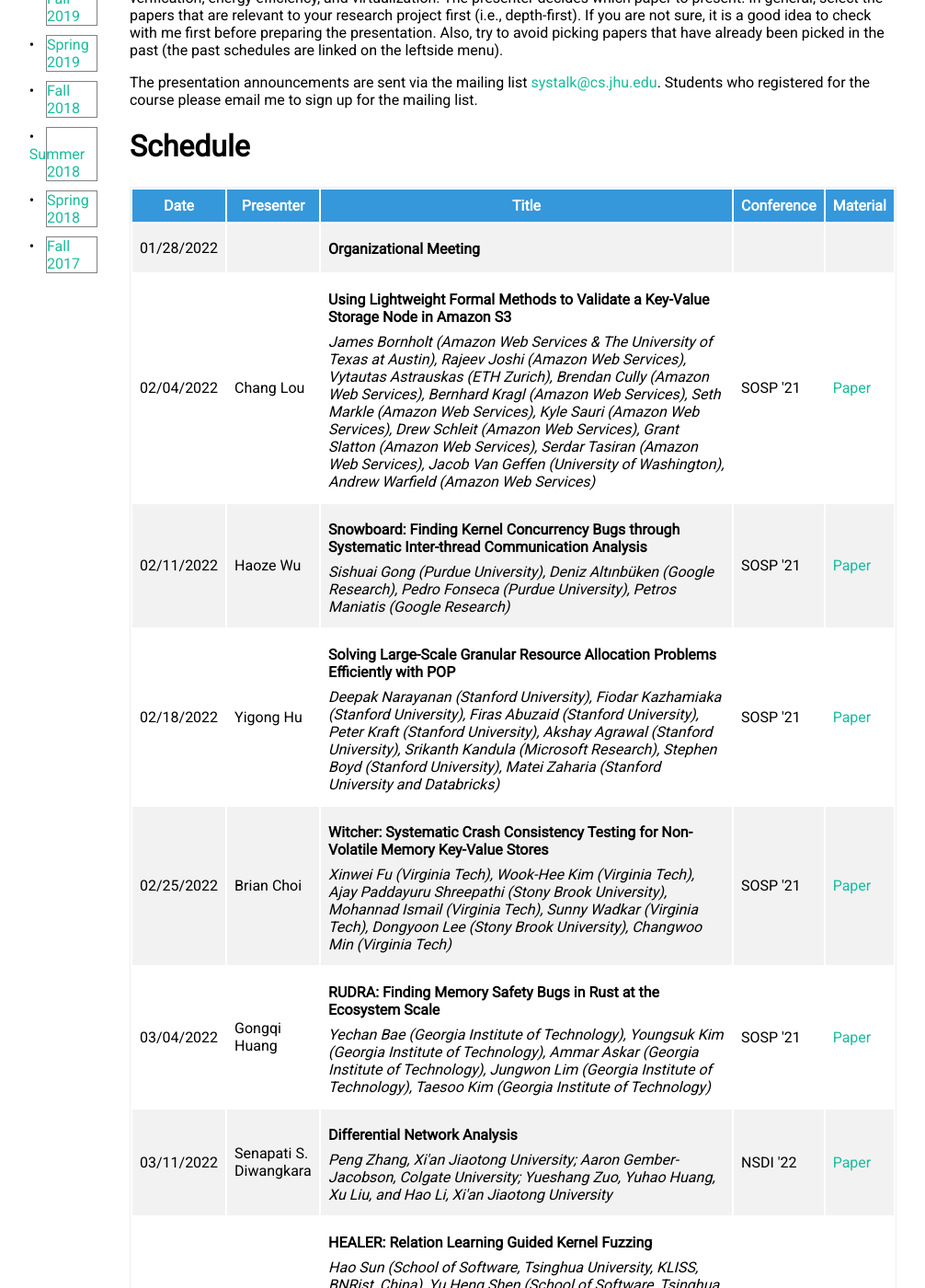
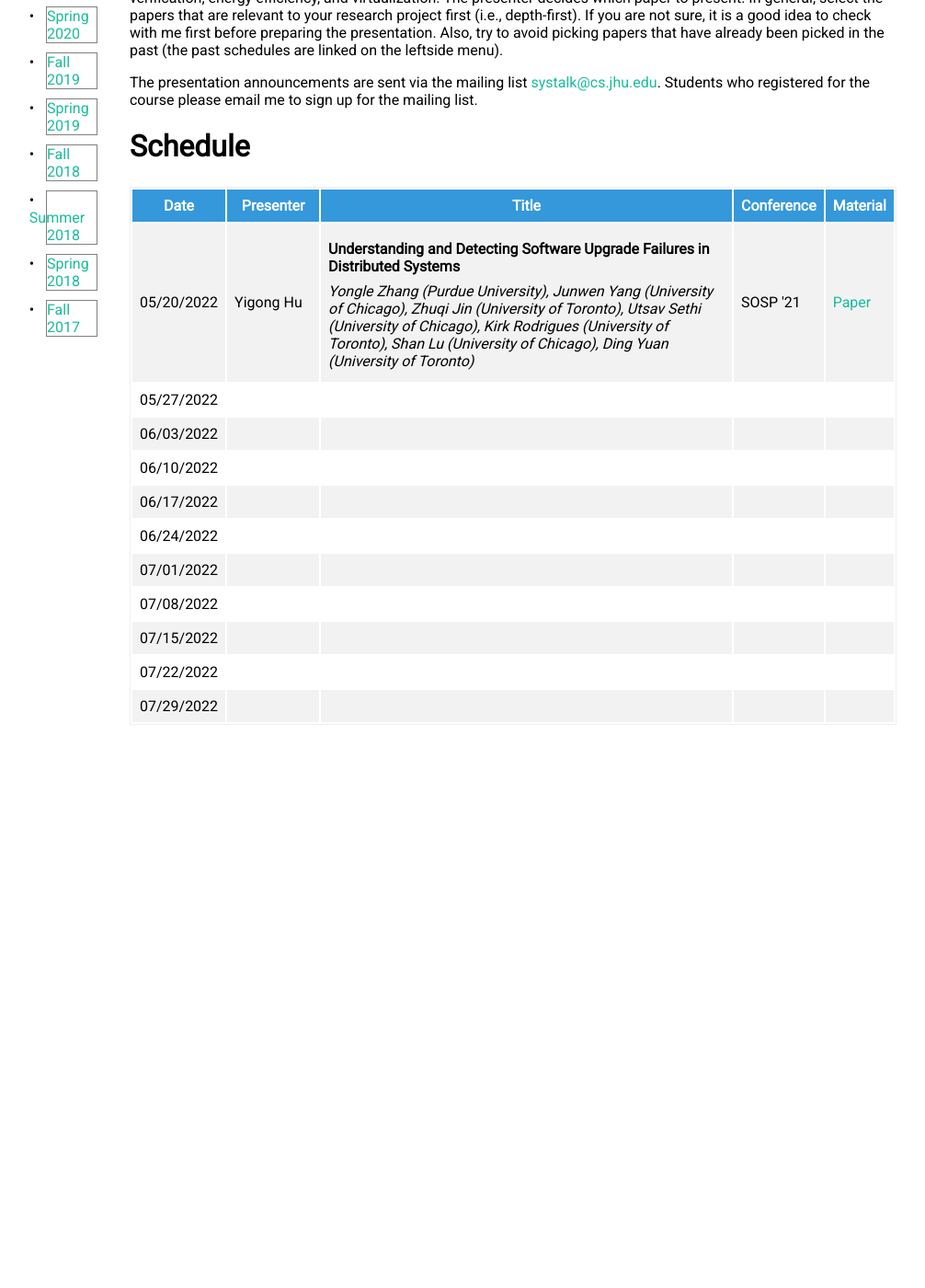
Before and after one commit to ryanphuang/CS817-WWW, a Jekyll site: the page built from index.html, in a window 1280 px wide and 1400 px high, scrolled down 553 px. Shown: the whole window at 92% size, without its empty margins (34-1040 px from the left). Built offline with Jekyll 4.4.1, drawn with Linux system fonts in a browser that asks for light colours; after the commit the page ends 1356 px from its top, so only the background shows below that; some of the changed text lies outside the part shown.

Commit message:
update schedule

```diff
--- a/_config.yml
+++ b/_config.yml
@@ -1,7 +1,7 @@
-semester: "Spring 2022"
+semester: "Summer 2022"
 title: "CS 817: Selected Topics in Systems Research"
 desc: "JHU Selected Topics in Systems Research"
-date_time: "Fridays 1:00-2:15pm"
+date_time: "Fridays 1:30-2:30pm"
 location: "Malone 338"
 instructor: "Prof. Ryan Huang"
 instructor_homepage: https://www.cs.jhu.edu/~huang
--- a/_includes/navbar.html
+++ b/_includes/navbar.html
@@ -1,5 +1,6 @@
 <ul class="semesters">
   {% assign url_prefix = "https://www.cs.jhu.edu/~huang/cs817" %}
+  {% if site.semester == "Summer 2022" %}<li class="current-semester">{% else %}<li>{% endif %}<a href="{{ url_prefix }}/summer22">Summer 2022</a></li>
   {% if site.semester == "Spring 2022" %}<li class="current-semester">{% else %}<li>{% endif %}<a href="{{ url_prefix }}/spring22">Spring 2022</a></li>
   {% if site.semester == "Fall 2021" %}<li class="current-semester">{% else %}<li>{% endif %}<a href="{{ url_prefix }}/fall21">Fall 2021</a></li>
   {% if site.semester == "Spring 2021" %}<li class="current-semester">{% else %}<li>{% endif %}<a href="{{ url_prefix }}/spring21">Spring 2021</a></li>
--- a/_includes/schedule.html
+++ b/_includes/schedule.html
@@ -4,143 +4,113 @@
     <th class="date">Date</th><th class="presenter">Presenter</th><th class="title">Title</th><th class="conference">Conference</th><th class="material">Material</th>
   </tr>
   <tr>
-    <td>01/28/2022</td>
+    <td>05/20/2022</td>
+    <td>Yigong Hu</td>
+    <td>
+      <p class="title">Understanding and Detecting Software Upgrade Failures in Distributed Systems</p>
+      <p class="authors">Yongle Zhang (Purdue University), Junwen Yang (University of Chicago), Zhuqi Jin (University of Toronto), Utsav Sethi (University of Chicago), Kirk Rodrigues (University of Toronto), Shan Lu (University of Chicago), Ding Yuan (University of Toronto)</p>
+    </td>
+    <td>SOSP '21</td>
+    <td><a href="https://dl.acm.org/doi/10.1145/3477132.3483577">Paper</a></td>
+  </tr>
+  <tr>
+    <td>05/27/2022</td>
     <td></td>
     <td>
-      <p class="title">Organizational Meeting</p>
+      <p class="title"></p>
       <p class="authors"></p>
     </td>
     <td></td>
     <td><a href="#"></a></td>
   </tr>
   <tr>
-    <td>02/04/2022</td>
-    <td>Chang Lou</td>
-    <td>
-      <p class="title">Using Lightweight Formal Methods to Validate a Key-Value Storage Node in Amazon S3</p>
-      <p class="authors">James Bornholt (Amazon Web Services & The University of Texas at Austin), Rajeev Joshi (Amazon Web Services), Vytautas Astrauskas (ETH Zurich), Brendan Cully (Amazon Web Services), Bernhard Kragl (Amazon Web Services), Seth Markle (Amazon Web Services), Kyle Sauri (Amazon Web Services), Drew Schleit (Amazon Web Services), Grant Slatton (Amazon Web Services), Serdar Tasiran (Amazon Web Services), Jacob Van Geffen (University of Washington), Andrew Warfield (Amazon Web Services)</p>
-    </td>
-    <td>SOSP '21</td>
-    <td><a href="https://dl.acm.org/doi/10.1145/3477132.3483540">Paper</a></td>
-  </tr>
-  <tr>
-    <td>02/11/2022</td>
-    <td>Haoze Wu</td>
-    <td>
-      <p class="title">Snowboard: Finding Kernel Concurrency Bugs through Systematic Inter-thread Communication Analysis</p>
-      <p class="authors">Sishuai Gong (Purdue University), Deniz Altınbüken (Google Research), Pedro Fonseca (Purdue University), Petros Maniatis (Google Research)</p>
-    </td>
-    <td>SOSP '21</td>
-    <td><a href="https://dl.acm.org/doi/10.1145/3477132.3483549">Paper</a></td>
-  </tr>
-  <tr>
-    <td>02/18/2022</td>
-    <td>Yigong Hu</td>
-    <td>
-      <p class="title">Solving Large-Scale Granular Resource Allocation Problems Efficiently with POP</p>
-      <p class="authors">Deepak Narayanan (Stanford University), Fiodar Kazhamiaka (Stanford University), Firas Abuzaid (Stanford University), Peter Kraft (Stanford University), Akshay Agrawal (Stanford University), Srikanth Kandula (Microsoft Research), Stephen Boyd (Stanford University), Matei Zaharia (Stanford University and Databricks)</p>
-    </td>
-    <td>SOSP '21</td>
-    <td><a href="https://dl.acm.org/doi/10.1145/3477132.3483588">Paper</a></td>
-  </tr>
-  <tr>
-    <td>02/25/2022</td>
-    <td>Brian Choi</td>
-    <td>
-      <p class="title">Witcher: Systematic Crash Consistency Testing for Non-Volatile Memory Key-Value Stores</p>
-      <p class="authors">Xinwei Fu (Virginia Tech), Wook-Hee Kim (Virginia Tech), Ajay Paddayuru Shreepathi (Stony Brook University), Mohannad Ismail (Virginia Tech), Sunny Wadkar (Virginia Tech), Dongyoon Lee (Stony Brook University), Changwoo Min (Virginia Tech)</p>
-    </td>
-    <td>SOSP '21</td>
-    <td><a href="https://dl.acm.org/doi/10.1145/3477132.3483556">Paper</a></td>
-  </tr>
-  <tr>
-    <td>03/04/2022</td>
-    <td>Gongqi Huang</td>
-    <td>
-      <p class="title">RUDRA: Finding Memory Safety Bugs in Rust at the Ecosystem Scale</p>
-      <p class="authors">Yechan Bae (Georgia Institute of Technology), Youngsuk Kim (Georgia Institute of Technology), Ammar Askar (Georgia Institute of Technology), Jungwon Lim (Georgia Institute of Technology), Taesoo Kim (Georgia Institute of Technology)</p>
-    </td>
-    <td>SOSP '21</td>
-    <td><a href="https://dl.acm.org/doi/10.1145/3477132.3483570">Paper</a></td>
-  </tr>
-  <tr>
-    <td>03/11/2022</td>
-    <td>Senapati S. Diwangkara</td>
-    <td>
-      <p class="title">Differential Network Analysis</p>
-      <p class="authors">Peng Zhang, Xi'an Jiaotong University; Aaron Gember-Jacobson, Colgate University; Yueshang Zuo, Yuhao Huang, Xu Liu, and Hao Li, Xi'an Jiaotong University</p>
-    </td>
-    <td>NSDI '22</td>
-    <td><a href="https://aaron.gember-jacobson.com/docs/nsdi2022dna.pdf">Paper</a></td>
-  </tr>
-  <tr>
-    <td>03/18/2022</td>
-    <td>Yuzhuo Jing</td>
-    <td>
-      <p class="title">HEALER: Relation Learning Guided Kernel Fuzzing</p>
-      <p class="authors">Hao Sun (School of Software, Tsinghua University, KLISS, BNRist, China), Yu Heng Shen (School of Software, Tsinghua University, KLISS, BNRist, China), Cong Wang (School of Software, Tsinghua University, KLISS, BNRist, China), Jianzhong Liu (School of Software, Tsinghua University, KLISS, BNRist, China), Yu Jiang (School of Software, Tsinghua University, KLISS, BNRist, China), Ting Chen (Center for Cybersecurity, University of Electronic Science and Technology of China, China), Aiguo Cui (Huawei Technologies Co Ltd, China)</p>
-    </td>
-    <td>SOSP '21</td>
-    <td><a href="https://dl.acm.org/doi/10.1145/3477132.3483547">Paper</a></td>
-  </tr>
-  <tr>
-    <td>03/25/2022</td>
+    <td>06/03/2022</td>
     <td></td>
     <td>
-      <p class="title"><i>Spring Break</i></p>
+      <p class="title"></p>
       <p class="authors"></p>
     </td>
     <td></td>
     <td><a href="#"></a></td>
   </tr>
   <tr>
-    <td>04/01/2022</td>
-    <td>Chang Lou</td>
+    <td>06/10/2022</td>
+    <td></td>
     <td>
-      <p class="title">Kangaroo: Caching Billions of Tiny Objects on Flash</p>
-      <p class="authors">Sara McAllister (Carnegie Mellon University), Benjamin Berg (Carnegie Mellon University), Julian Tutuncu-Macias (Carnegie Mellon University), Juncheng Yang (Carnegie Mellon University), Sathya Gunasekar (Facebook), Jimmy Lu (Facebook), Daniel Berger (University of Washington/ Microsoft Research), Nathan Beckmann (Carnegie Mellon University), Gregory R. Ganger (Carnegie Mellon University)</p>
+      <p class="title"></p>
+      <p class="authors"></p>
     </td>
-    <td>SOSP '21</td>
-    <td><a href="https://dl.acm.org/doi/10.1145/3477132.3483568">Paper</a></td>
+    <td></td>
+    <td><a href="#"></a></td>
   </tr>
   <tr>
-    <td>04/08/2022</td>
-    <td>Brian Choi</td>
+    <td>06/17/2022</td>
+    <td></td>
     <td>
-      <p class="title">Log-structured Protocols in Delos</p>
-      <p class="authors">Mahesh Balakrishnan (Facebook), Chen Shen (Facebook), Ahmed Jafri (Facebook), Suyog Mapara (Facebook), David Geraghty (Facebook), Jason Flinn (Facebook), Vidhya Venkat (Facebook), Ivailo Nedelchev (Facebook), Santosh Ghosh (Facebook), Mihir Dharamshi (Facebook), Jingming Liu (Facebook), Filip Gruszczynski (Facebook), Jun Li (Facebook), Rounak Tibrewal (Facebook), Ali Zaveri (Facebook), Rajeev Nagar (Facebook), Ahmed Yossef (Facebook), Francois Richard (Facebook), Yee Jiun Song (Facebook)</p>
+      <p class="title"></p>
+      <p class="authors"></p>
     </td>
-    <td>SOSP '21</td>
-    <td><a href="https://dl.acm.org/doi/10.1145/3477132.3483544">Paper</a></td>
+    <td></td>
+    <td><a href="#"></a></td>
   </tr>
   <tr>
-    <td>04/15/2022</td>
-    <td>Yigong Hu</td>
+    <td>06/24/2022</td>
+    <td></td>
     <td>
-      <p class="title">Syrup: User-Defined Scheduling Across the Stack</p>
-      <p class="authors">Kostis Kaffes (Stanford University), Jack Tigar Humphries (Stanford University), David Mazières (Stanford University), Christos Kozyrakis (Stanford University)</p>
+      <p class="title"></p>
+      <p class="authors"></p>
     </td>
-    <td>SOSP '21</td>
-    <td><a href="https://dl.acm.org/doi/10.1145/3477132.3483548">Paper</a></td>
+    <td></td>
+    <td><a href="#"></a></td>
   </tr>
   <tr>
-    <td>04/22/2022</td>
-    <td>Yuzhuo Jing</td>
+    <td>07/01/2022</td>
+    <td></td>
     <td>
-      <p class="title">When Idling is Ideal: Optimizing Tail-Latency for Highly-Dispersed Datacenter Workloads with Perséphone</p>
-      <p class="authors">Henri Maxime Demoulin (University of Pennsylvania), Joshua Fried (MIT CSAIL), Isaac Pedisich (Grammatech), Marios Kogias (Microsoft Research), Boon Thau Loo (University of Pennsylvania), Linh Thi Xuan Phan (University of Pennsylvania), Irene Zhang (Microsoft Research/University of Washington)</p>
+      <p class="title"></p>
+      <p class="authors"></p>
     </td>
-    <td>SOSP '21</td>
-    <td><a href="https://dl.acm.org/doi/10.1145/3477132.3483571">Paper</a></td>
+    <td></td>
+    <td><a href="#"></a></td>
   </tr>
   <tr>
-    <td>04/29/2022</td>
-    <td>Haoze Wu</td>
+    <td>07/08/2022</td>
+    <td></td>
     <td>
-      <p class="title">The Inflection Point Hypothesis: A Principled Debugging Approach for Locating the Root Cause of a Failure</p>
-      <p class="authors">Yongle Zhang (University of Toronto), Kirk Rodrigues (University of Toronto), Yu Luo (University of Toronto), Michael Stumm (University of Toronto), Ding Yuan (University of Toronto)</p>
+      <p class="title"></p>
+      <p class="authors"></p>
     </td>
-    <td>SOSP '19</td>
-    <td><a href="https://dl.acm.org/doi/10.1145/3341301.3359650">Paper</a></td>
+    <td></td>
+    <td><a href="#"></a></td>
+  </tr>
+  <tr>
+    <td>07/15/2022</td>
+    <td></td>
+    <td>
+      <p class="title"></p>
+      <p class="authors"></p>
+    </td>
+    <td></td>
+    <td><a href="#"></a></td>
+  </tr>
+  <tr>
+    <td>07/22/2022</td>
+    <td></td>
+    <td>
+      <p class="title"></p>
+      <p class="authors"></p>
+    </td>
+    <td></td>
+    <td><a href="#"></a></td>
+  </tr>
+  <tr>
+    <td>07/29/2022</td>
+    <td></td>
+    <td>
+      <p class="title"></p>
+      <p class="authors"></p>
+    </td>
+    <td></td>
+    <td><a href="#"></a></td>
   </tr>
 </table>
```
